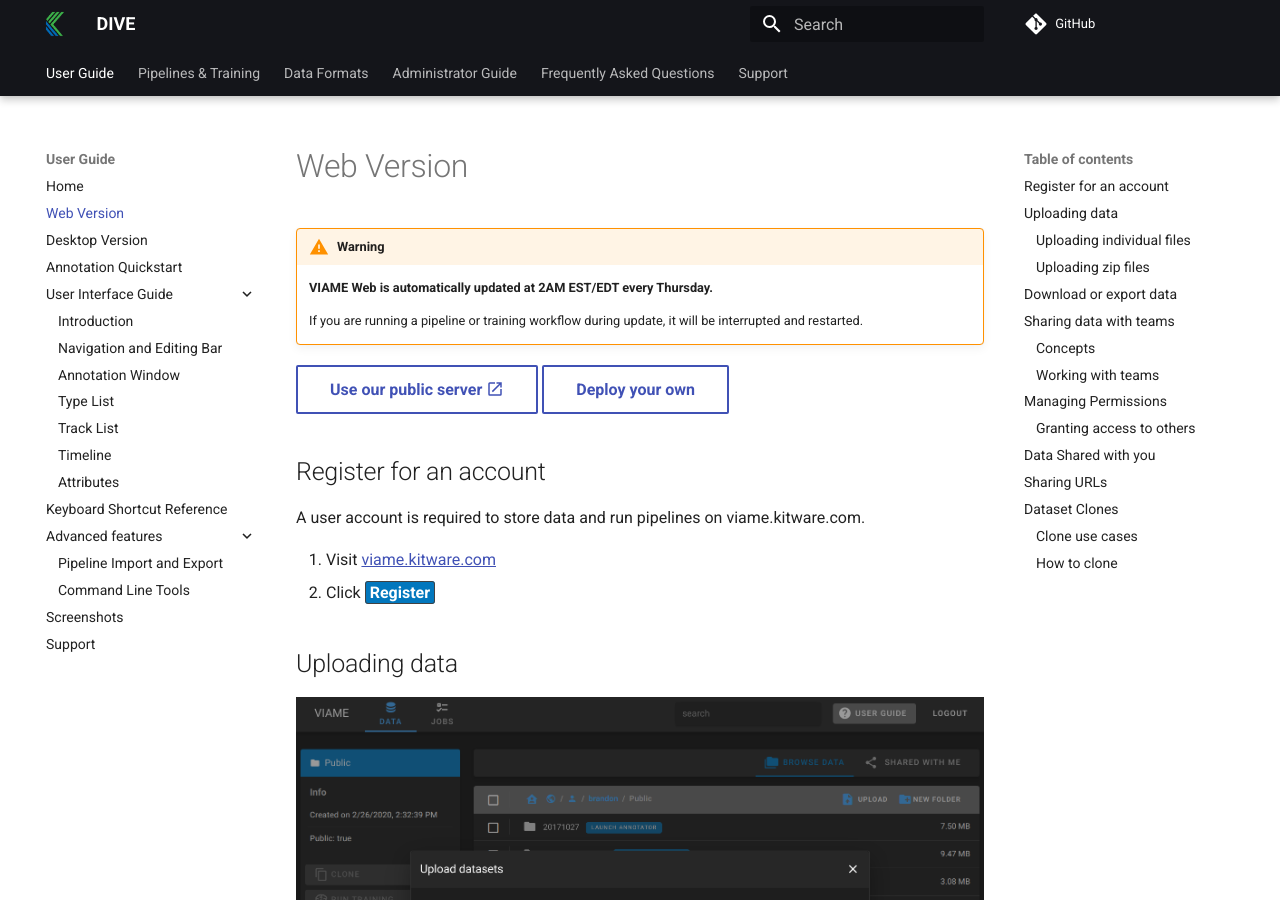
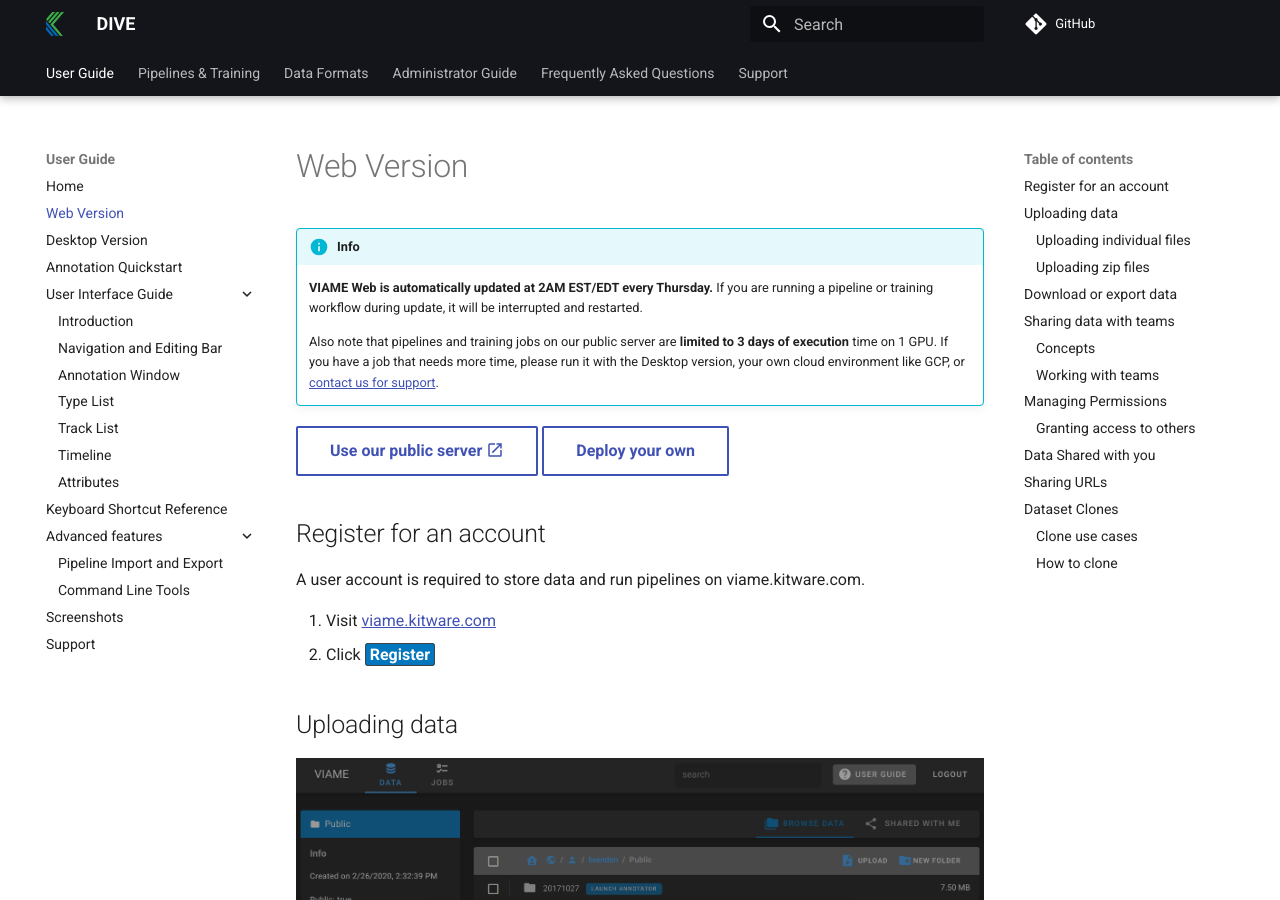
Before and after one commit to Kitware/dive, an MkDocs documentation site: the page built from docs/Web-Version.md, in a window 1280 px wide and 900 px high. Built offline with MkDocs 1.6.1 and Material for MkDocs 9.7.7, drawn with Linux system fonts in a browser that asks for light colours; comment, search, counter and statistics services are not loaded.

Commit message:
Notes about training limits

```diff
--- a/docs/Web-Version.md
+++ b/docs/Web-Version.md
@@ -1,7 +1,8 @@
-!!! warning
-    **VIAME Web is automatically updated at 2AM EST/EDT every Thursday.**
+!!! info
 
-    If you are running a pipeline or training workflow during update, it will be interrupted and restarted.
+    **VIAME Web is automatically updated at 2AM EST/EDT every Thursday.**  If you are running a pipeline or training workflow during update, it will be interrupted and restarted.
+
+    Also note that pipelines and training jobs on our public server are **limited to 3 days of execution** time on 1 GPU.  If you have a job that needs more time, please run it with the Desktop version, your own cloud environment like GCP, or [contact us for support](Support.md).
 
 [Use our public server :material-open-in-new:](https://viame.kitware.com){ .md-button }
 [Deploy your own](Deployment-Overview.md){ .md-button }
```
